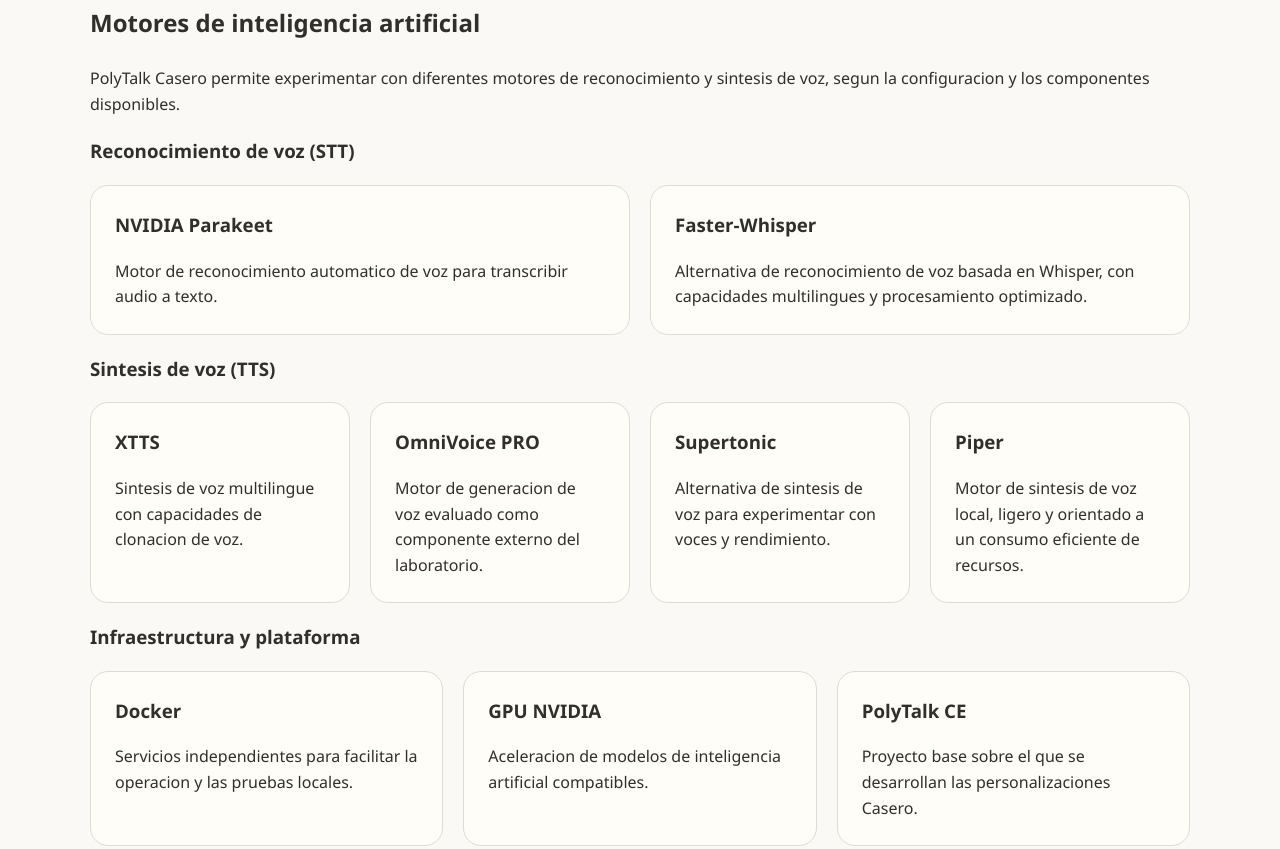
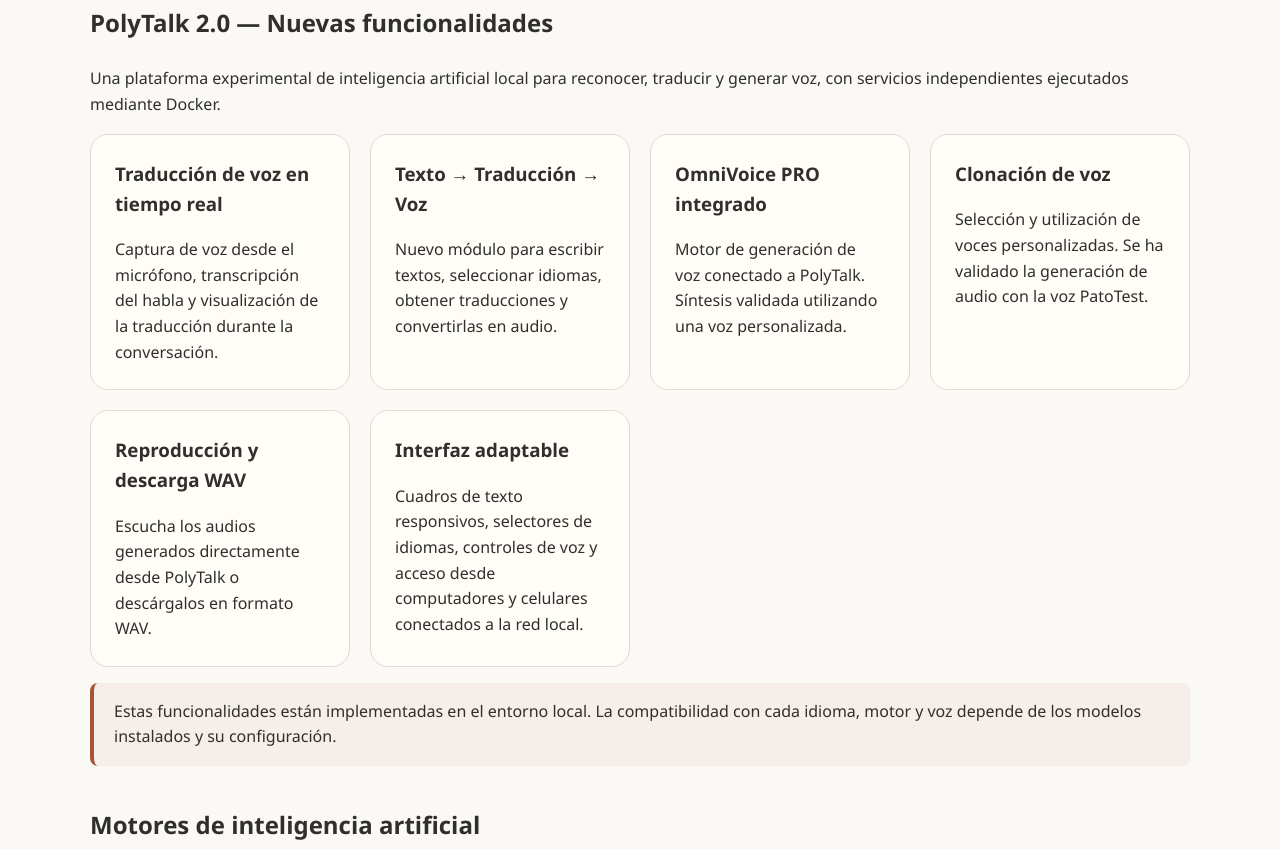
Before and after one commit to pamunoz-des/clawde, a plain HTML site: page workspace/sitios/clawde/polytalk/index.html in a window 1280 px wide. Shown: the part 940-1789 px from the top of the page. Drawn offline with Linux system fonts and the light colour scheme.

Commit message:
Actualizar pagina PolyTalk Casero 2.0 con nuevas funcionalidades

```diff
--- a/workspace/sitios/clawde/polytalk/index.html
+++ b/workspace/sitios/clawde/polytalk/index.html
@@ -3,8 +3,8 @@
 <head>
   <meta charset="UTF-8">
   <meta name="viewport" content="width=device-width, initial-scale=1">
-  <meta name="description" content="PolyTalk Casero: proyecto de traduccion de voz a voz con inteligencia artificial local.">
-  <title>PolyTalk Casero | Clawde Lab</title>
+  <meta name="description" content="PolyTalk Casero 2.0: traducción de voz en tiempo real, texto a voz, OmniVoice PRO y clonación de voces con inteligencia artificial local.">
+  <title>PolyTalk Casero 2.0 | Clawde Lab</title>
   <link rel="icon" href="../logo-clawde.png" type="image/png">
   <link rel="stylesheet" href="../styles.css">
   <style>
@@ -30,13 +30,14 @@
     <nav class="project-nav" aria-label="Navegacion">
       <a href="../index.html">Clawde / Inicio</a>
       <a href="#arquitectura">Arquitectura</a>
+      <a href="#novedades-polytalk-2">Novedades 2.0</a>
       <a href="#tecnologias">Tecnologias</a>
       <a href="#desarrollo">Desarrollo</a>
     </nav>
     <div class="project-hero">
       <img src="../logo-clawde.png" alt="Clawde" width="100" height="100">
       <p class="project-tag">Clawde Lab / Proyecto de IA local</p>
-      <h1>PolyTalk Casero</h1>
+      <h1>PolyTalk Casero 2.0</h1>
       <p class="project-lead">
         Traduccion de voz a voz mediante modelos de inteligencia artificial,
         ejecutados localmente y coordinados con Docker.
@@ -60,6 +61,59 @@
       </div>
     </section>
 
+    <section id="novedades-polytalk-2" class="project-section">
+  <h2>PolyTalk 2.0 — Nuevas funcionalidades</h2>
+  <p>
+    Una plataforma experimental de inteligencia artificial local
+    para reconocer, traducir y generar voz, con servicios independientes
+    ejecutados mediante Docker.
+  </p>
+
+  <div class="cards">
+    <article class="card">
+      <h3>Traducción de voz en tiempo real</h3>
+      <p>Captura de voz desde el micrófono, transcripción del habla
+      y visualización de la traducción durante la conversación.</p>
+    </article>
+
+    <article class="card">
+      <h3>Texto → Traducción → Voz</h3>
+      <p>Nuevo módulo para escribir textos, seleccionar idiomas,
+      obtener traducciones y convertirlas en audio.</p>
+    </article>
+
+    <article class="card">
+      <h3>OmniVoice PRO integrado</h3>
+      <p>Motor de generación de voz conectado a PolyTalk.
+      Síntesis validada utilizando una voz personalizada.</p>
+    </article>
+
+    <article class="card">
+      <h3>Clonación de voz</h3>
+      <p>Selección y utilización de voces personalizadas.
+      Se ha validado la generación de audio con la voz PatoTest.</p>
+    </article>
+
+    <article class="card">
+      <h3>Reproducción y descarga WAV</h3>
+      <p>Escucha los audios generados directamente desde
+      PolyTalk o descárgalos en formato WAV.</p>
+    </article>
+
+    <article class="card">
+      <h3>Interfaz adaptable</h3>
+      <p>Cuadros de texto responsivos, selectores de idiomas,
+      controles de voz y acceso desde computadores y celulares
+      conectados a la red local.</p>
+    </article>
+  </div>
+
+  <p class="project-note">
+    Estas funcionalidades están implementadas en el entorno local.
+    La compatibilidad con cada idioma, motor y voz depende
+    de los modelos instalados y su configuración.
+  </p>
+</section>
     <section id="tecnologias" class="project-section">
       <h2>Motores de inteligencia artificial</h2>
       <p>PolyTalk Casero permite experimentar con diferentes motores de reconocimiento y sintesis de voz, segun la configuracion y los componentes disponibles.</p>
@@ -84,7 +138,7 @@
         </article>
         <article class="card">
           <h3>OmniVoice PRO</h3>
-          <p>Motor de generacion de voz evaluado como componente externo del laboratorio.</p>
+          <p>Motor de generación de voz integrado en PolyTalk 2.0, con síntesis y uso de voces personalizadas validados.</p>
         </article>
         <article class="card">
           <h3>Supertonic</h3>
@@ -120,9 +174,9 @@
     <section id="desarrollo" class="project-section">
       <h2>Estado del proyecto</h2>
       <div class="card">
-        <h3>Laboratorio en desarrollo</h3>
+        <h3>PolyTalk 2.0 — Laboratorio operativo</h3>
         <p>Se han implementado servicios locales de reconocimiento y sintesis de voz.
-        Continuan las pruebas de integracion, documentacion y reproducibilidad.</p>
+        El módulo Texto → Traducción → Voz y la generación de audio con OmniVoice PRO han sido validados. Continúan las pruebas de compatibilidad, documentación y rendimiento.</p>
         <p><strong>Rama de desarrollo:</strong> develop-casero</p>
         <p><strong>Version base:</strong> PolyTalk CE 0.4.0</p>
         <p><strong>Repositorio:</strong> privado en GitHub.</p>
```
